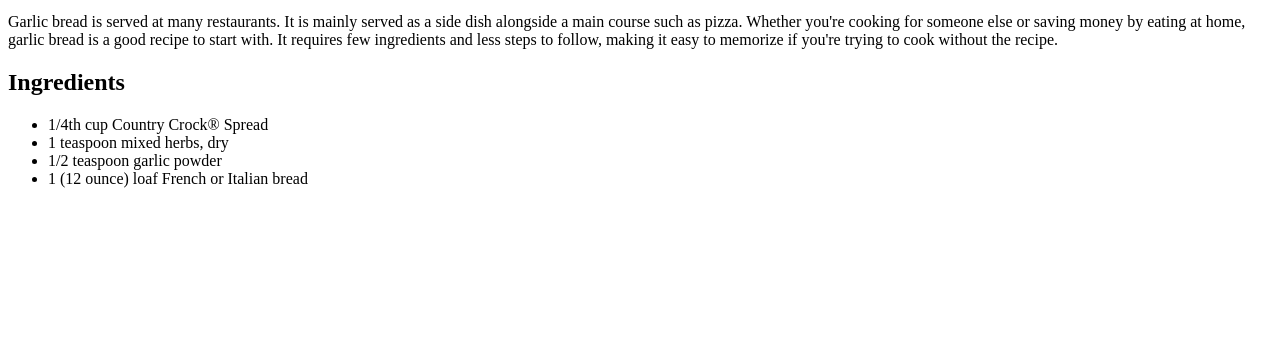
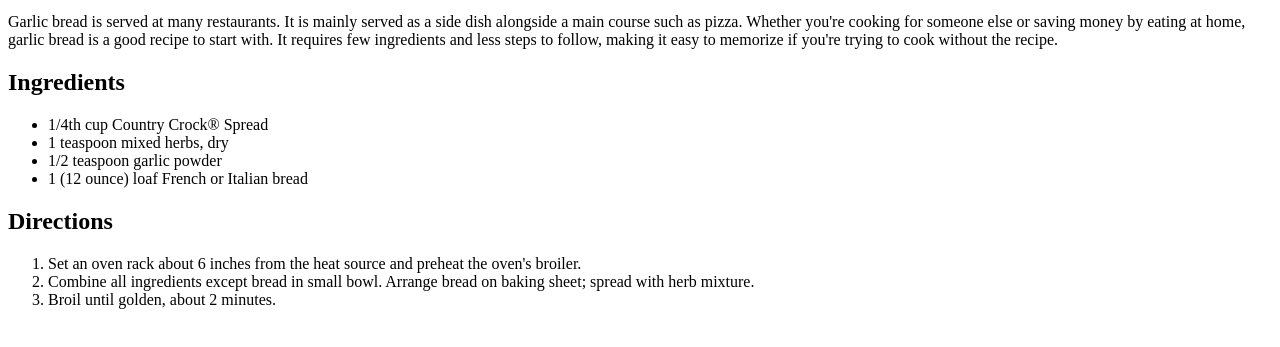
Before and after one commit to Aclixion/odin-recipes, a plain HTML site: page recipes/garlic-bread.html in a window 1280 px wide. Shown: the part 101-448 px from the top of the page. Drawn offline with Linux system fonts and the light colour scheme.

Commit message:
Add directions section

```diff
--- a/recipes/garlic-bread.html
+++ b/recipes/garlic-bread.html
@@ -20,5 +20,11 @@
             <li>1/2 teaspoon garlic powder</li>
             <li>1 (12 ounce) loaf French or Italian bread</li>
         </ul>
+        <h2>Directions</h2>
+        <ol>
+            <li>Set an oven rack about 6 inches from the heat source and preheat the oven's broiler.</li>
+            <li>Combine all ingredients except bread in small bowl. Arrange bread on baking sheet; spread with herb mixture.</li>
+            <li>Broil until golden, about 2 minutes.</li>
+        </ol>
     </body>
 </html>
```
